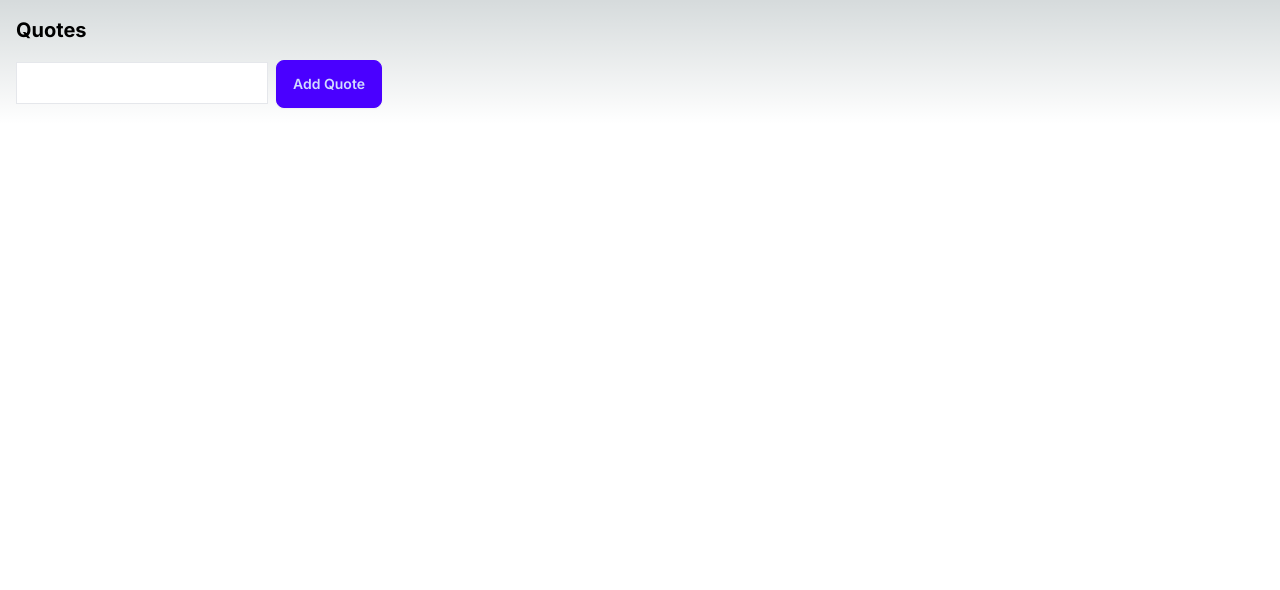
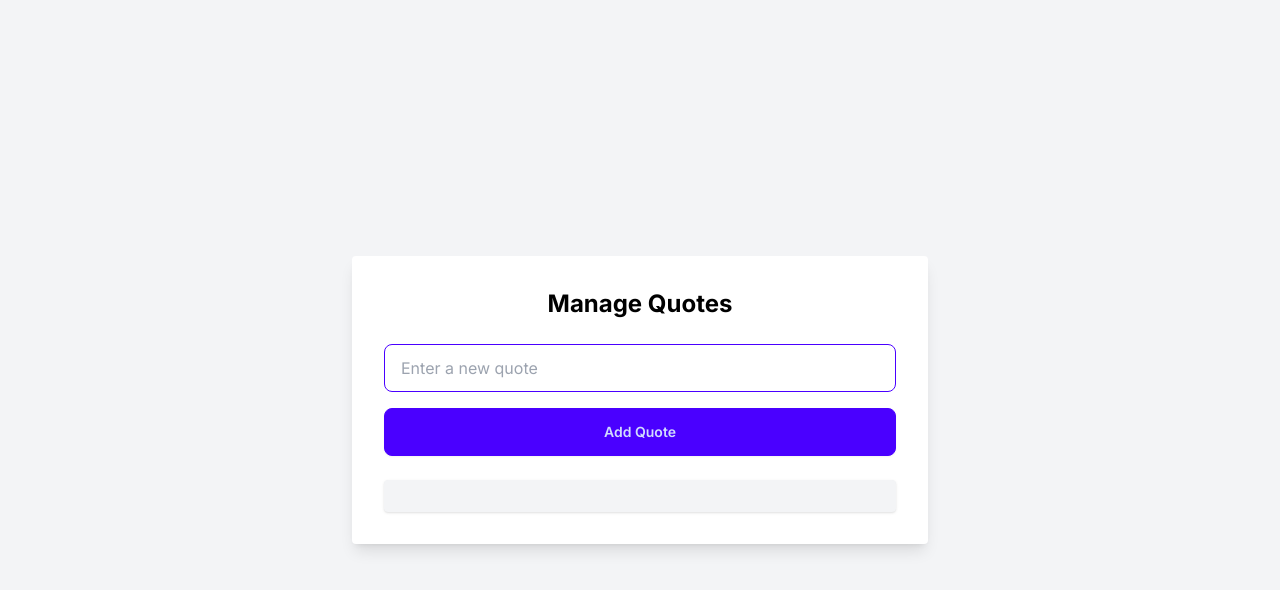
Before and after one commit to blindjedi/quote-keeper, a Next.js app: page /quotes in a window 1280 px wide. Both pictures are taken after typing "Sample" into the empty fields and a click on the button "Add Quote". Shown: the top 590 px of the page. Built offline with nearby package versions, Linux system fonts and the light colour scheme; no server answers; the database is empty.

Commit message:
update ui for quotes

```diff
--- a/src/app/quotes/page.js
+++ b/src/app/quotes/page.js
@@ -1,14 +1,16 @@
 'use client';
 import { useState, useEffect } from 'react';
+import { useRouter } from 'next/navigation';
 
 export default function Quotes() {
   const [quotes, setQuotes] = useState([]);
   const [text, setText] = useState('');
+  const router = useRouter();
 
   useEffect(() => {
     fetch('/api/quotes')
-      .then(response => response.json())
-      .then(data => setQuotes(data));
+      .then((response) => response.json())
+      .then((data) => setQuotes(data));
   }, []);
 
   const addQuote = async () => {
@@ -22,23 +24,45 @@ export default function Quotes() {
     setText('');
   };
 
+  const checkQuoteExists = () => {
+    return quotes.some((quote) => quote.text.toLowerCase() === text.toLowerCase());
+  };
+
+  const handleAddQuote = () => {
+    if (checkQuoteExists()) {
+      alert('Quote already exists!');
+    } else {
+      addQuote();
+    }
+  };
+
   return (
-    <div className="p-4">
-      <h1 className="text-xl font-bold mb-4">Quotes</h1>
-      <ul>
-        {quotes.map(quote => (
-          <li key={quote.id}>{quote.text}</li>
-        ))}
-      </ul>
+    <div className="min-h-screen flex flex-col items-center justify-center bg-gray-100 p-6">
+      <div className="bg-white p-8 rounded shadow-lg w-full max-w-xl">
+        <h1 className="text-2xl font-bold text-center mb-6 text-black">Manage Quotes</h1>
+        <div className="mb-4">
           <input
             type="text"
             value={text}
             onChange={(e) => setText(e.target.value)}
-        className="border p-2 mr-2"
+            placeholder="Enter a new quote"
+            className="input input-bordered input-primary w-full"
           />
-      <button onClick={addQuote} className="btn btn-primary">
+        </div>
+        <button
+          onClick={handleAddQuote}
+          className="btn btn-primary w-full"
+        >
           Add Quote
         </button>
+        <ul className="mt-6 space-y-2">
+          {quotes.map((quote) => (
+            <li key={quote.id} className="bg-gray-100 p-4 rounded shadow">
+              {quote.text}
+            </li>
+          ))}
+        </ul>
+      </div>
     </div>
   );
 }
```
Lines whose indentation alone changed are shown as unchanged.
